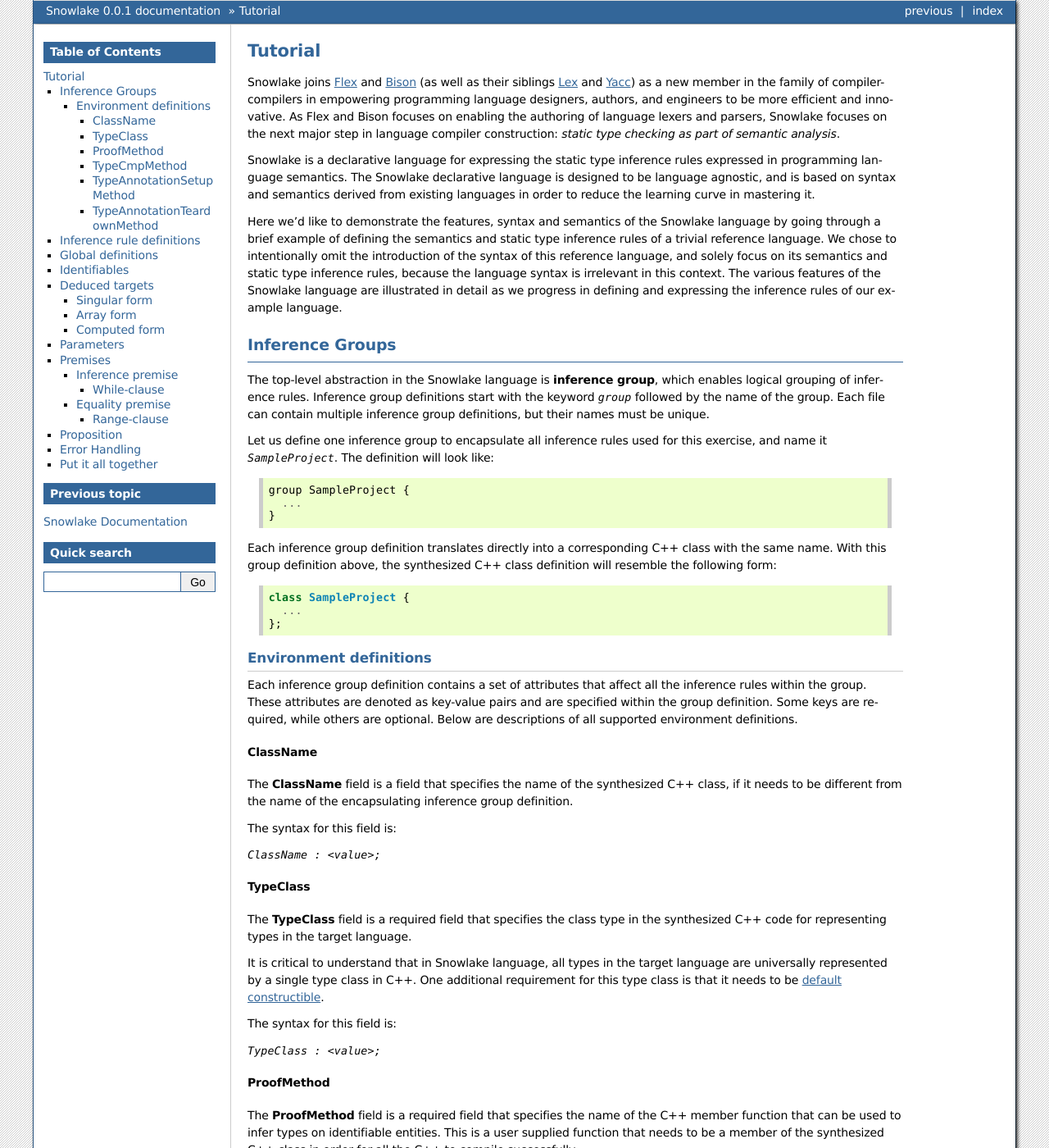
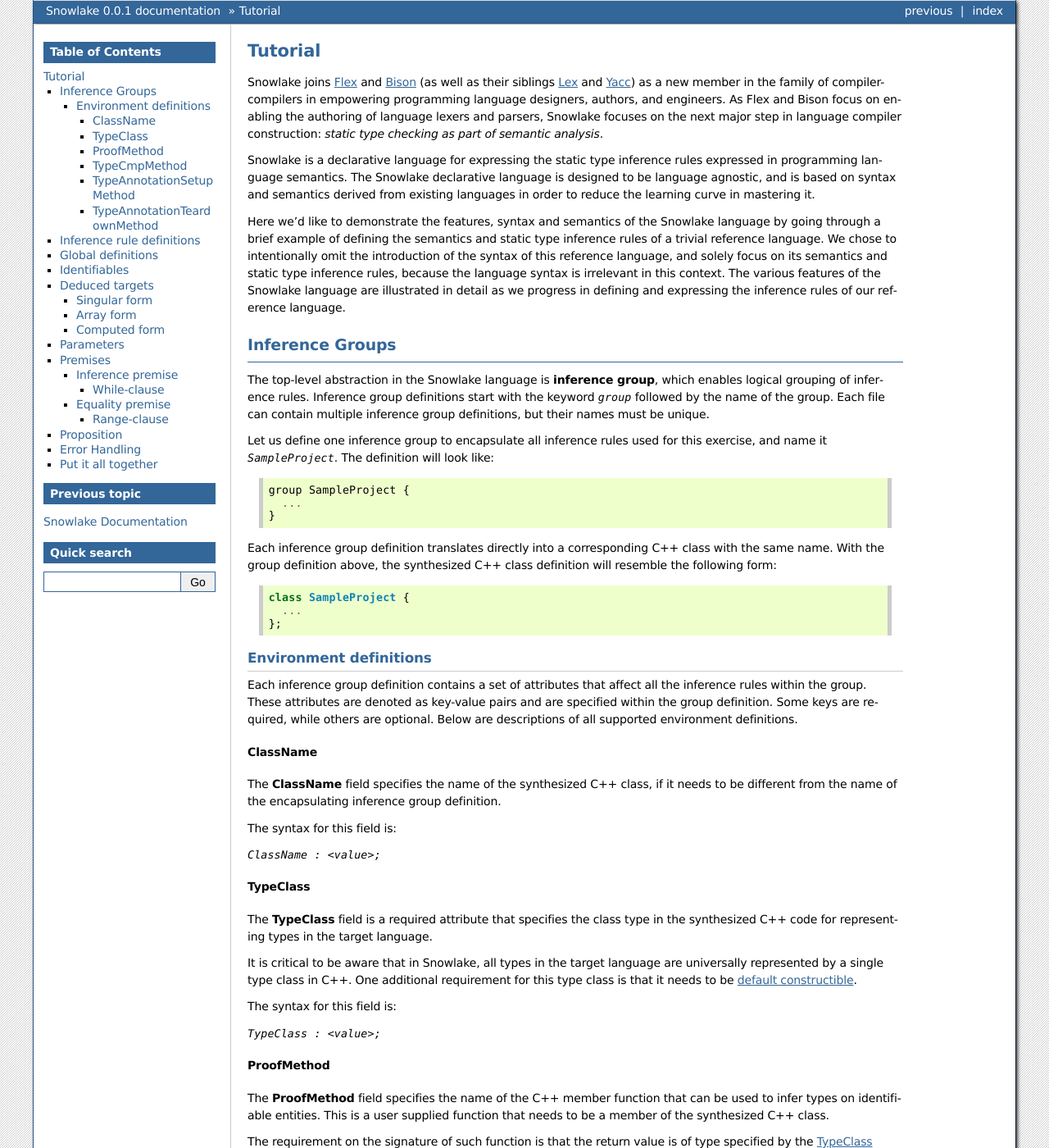
Before and after one commit to libcxx/Snowlake, a Sphinx documentation site: the page built from docs/source/tutorial.rst, in a window 1280 px wide and 1400 px high. Shown: the whole window at 82% size. Built offline with Sphinx 7.4.7, drawn with Linux system fonts in a browser that asks for light colours; some of the changed text lies outside the part shown.

```diff
--- a/docs/source/tutorial.rst
+++ b/docs/source/tutorial.rst
@@ -13,11 +13,10 @@ and
 and
 `Yacc <https://en.wikipedia.org/wiki/Yacc>`_)
 as a new member in the family of compiler-compilers in empowering
-programming language designers, authors, and engineers to be more
-efficient and innovative. As Flex and Bison focuses on enabling the
-authoring of language lexers and parsers, Snowlake focuses on the
-next major step in language compiler construction:
-*static type checking as part of semantic analysis*.
+programming language designers, authors, and engineers.
+As Flex and Bison focus on enabling the authoring of language lexers
+and parsers, Snowlake focuses on the next major step in language
+compiler construction: *static type checking as part of semantic analysis*.
 
 Snowlake is a declarative language for expressing the static type inference
 rules expressed in programming language semantics. The Snowlake declarative
@@ -32,7 +31,7 @@ We chose to intentionally omit the introduction of the syntax of this
 reference language, and solely focus on its semantics and static type
 inference rules, because the language syntax is irrelevant in this context.
 The various features of the Snowlake language are illustrated in detail as
-we progress in defining and expressing the inference rules of our example
+we progress in defining and expressing the inference rules of our reference
 language.
 
 
@@ -54,7 +53,7 @@ look like::
   }
 
 Each inference group definition translates directly into a corresponding
-C++ class with the same name. With this group definition above, the
+C++ class with the same name. With the group definition above, the
 synthesized C++ class definition will resemble the following form::
 
   class SampleProject {
@@ -74,9 +73,9 @@ Below are descriptions of all supported environment definitions.
 ClassName
 ^^^^^^^^^
 
-The **ClassName** field is a field that specifies the name of
-the synthesized C++ class, if it needs to be different from the name
-of the encapsulating inference group definition.
+The **ClassName** field specifies the name of the synthesized C++ class,
+if it needs to be different from the name of the encapsulating inference
+group definition.
 
 The syntax for this field is:
 
@@ -86,10 +85,10 @@ The syntax for this field is:
 TypeClass
 ^^^^^^^^^
 
-The **TypeClass** field is a required field that specifies the  class type
+The **TypeClass** field is a required attribute that specifies the class type
 in the synthesized C++ code for representing types in the target language.
 
-It is critical to understand that in Snowlake language, all types in the
+It is critical to be aware that in Snowlake, all types in the
 target language are universally represented by a single type class in C++.
 One additional requirement for this type class is that it needs to be
 `default constructible <http://www.cplusplus.com/reference/type_traits/is_default_constructible/>`_.
@@ -102,10 +101,10 @@ The syntax for this field is:
 ProofMethod
 ^^^^^^^^^^^
 
-The **ProofMethod** field is a required field that specifies the name of the
-C++ member function that can be used to infer types on identifiable entities.
+The **ProofMethod** field specifies the name of the C++ member function
+that can be used to infer types on identifiable entities.
 This is a user supplied function that needs to be a member of the synthesized
-C++ class in order for all the C++ to compile successfully.
+C++ class.
 
 The requirement on the signature of such function is that the return value
 is of type specified by the `TypeClass <#typeclass>`_ field, and the parameters
@@ -119,9 +118,9 @@ The syntax for this field is:
 TypeCmpMethod
 ^^^^^^^^^^^^^
 
-Similar to the "ProofMethod" field described above, the **TypeCmpMethod**
-field is a required field that specifies the name of the C++ member function
-that can be used compare and evaluate equality among type instances.
+Similar to the `ProofMethod <#proofmethod>`_ field described above,
+the **TypeCmpMethod** field specifies the name of the C++ member function
+that can be used to compare and evaluate equality among type instances.
 This is also a user supplied function that needs to be a member of the
 synthesized C++ class.
 
@@ -139,17 +138,20 @@ The syntax for this field is:
 TypeAnnotationSetupMethod
 ^^^^^^^^^^^^^^^^^^^^^^^^^
 
-The **TypeAnnotationSetupMethod** field is an optional field that specifies
+The **TypeAnnotationSetupMethod** field is an optional attribute that specifies
 the name of the C++ member function that can be used to perform temporary
 type registration setup.
 
-The signature of such function is that the return type be `void`, and takes
+The signature of such function is that the return type be `void`, with
 a single parameter of type class specified by the `TypeClass <#typeclass>`_
 field above.
 
 This field is used in conjunction with the
 `TypeAnnotationTeardownMethod <#typeannotationteardownmethod>`_ field to
 perform setup and teardown.
+
+For more details on type registration setup and teardown, refer to
+`While-clause <#while-clause>`_ section below.
 
 The syntax for this field is:
 
@@ -159,17 +161,20 @@ The syntax for this field is:
 TypeAnnotationTeardownMethod
 ^^^^^^^^^^^^^^^^^^^^^^^^^^^^
 
-The **TypeAnnotationTeardownMethod** field is an optional field that specifies
-the name of the C++ member function that can be used to perform temporary
-type registration teardown.
+The **TypeAnnotationTeardownMethod** field is an optional attribute that
+specifies the name of the C++ member function that can be used to perform
+temporary type registration teardown.
 
-The signature of such function is that the return type be `void`, and takes
+The signature of such function is that the return type be `void`, with
 a single parameter of type class specified by the `TypeClass <#typeclass>`_
 field above.
 
 This field is used in conjunction with the
 `TypeAnnotationSetupMethod <#typeannotationsetupmethod>`_ field to
-perform setup and teardown.
+perform type registration setup and teardown.
+
+For more details on type registration setup and teardown, refer to
+`While-clause <#while-clause>`_ section below.
 
 The syntax for this field is:
 
@@ -204,10 +209,10 @@ following two key-value pairs::
 With that, our inference group definition now will look like the following::
 
   group SampleProject {
-    ClassName     : SampleProjectTypeChecker;
-    TypeClass     : TypeCls;
-    ProofMethod   : proveType;
-    TypeCmpMethod : cmpType;
+      ClassName     : SampleProjectTypeChecker;
+      TypeClass     : TypeCls;
+      ProofMethod   : proveType;
+      TypeCmpMethod : cmpType;
   }
 
 
@@ -265,7 +270,7 @@ as a global constant inside our inference rule definition::
   inference StaticMethodStaticDispatch {
 
     globals: [
-      SELF_TYPE
+        SELF_TYPE
     ]
 
   }
```
Also changed, not shown: other parts of docs/source/tutorial.rst (+16 -16 lines).
